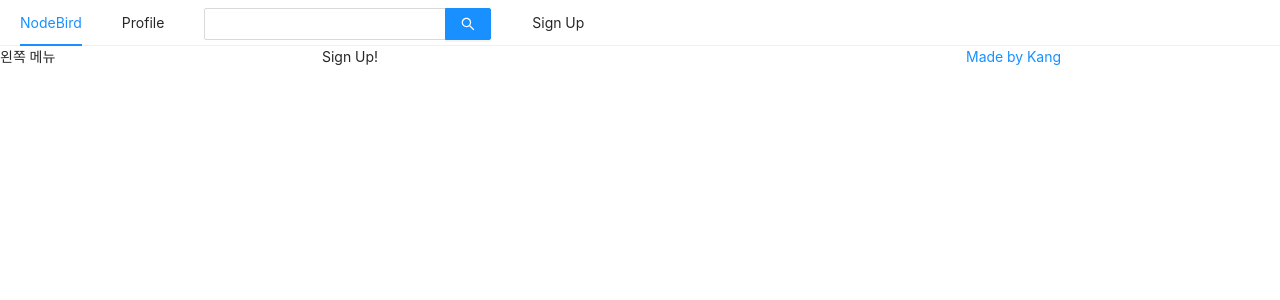
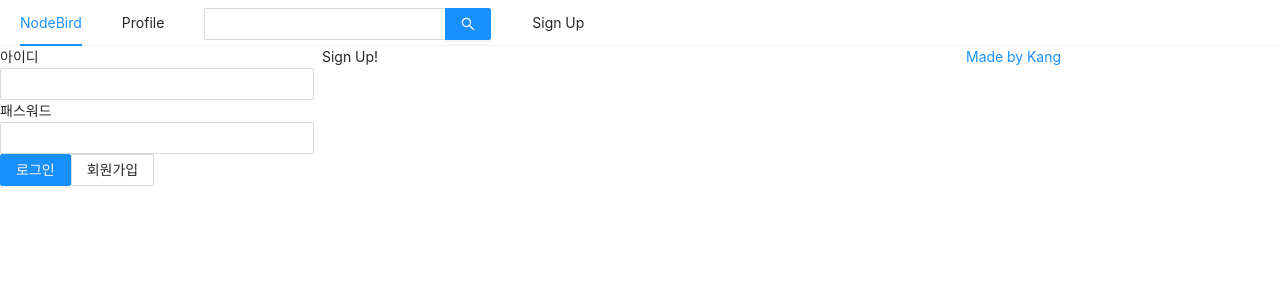
Before and after one commit to guswns951230/NodeBird-React, a Next.js app in the folder front/: page /signup in a window 1280 px wide. Shown: the top 300 px of the page. Built offline with nearby package versions, Linux system fonts and the light colour scheme.

Commit message:
Login Form 만들기

```diff
--- a/front/components/AppLayout.js
+++ b/front/components/AppLayout.js
@@ -1,8 +1,13 @@
+import React, { useState } from 'react';
 import PropTypes from 'prop-types';
 import Link from 'next/link';
 import { Menu, Input, Row, Col } from 'antd';
 
+import UserProfile from '../components/UserProfile';
+import LoginForm from '../components/LoginForm';
+
 const AppLayout = ({ children }) => {
+  const [isLoggedIn, setIsloggedIn] = useState(false);
   return (
     <div>
       <Menu mode="horizontal">
@@ -24,7 +29,7 @@
       </Menu>
       <Row gutter={8}>
         <Col xs={24} md={6}>
-          왼쪽 메뉴
+          {isLoggedIn ? <UserProfile /> : <LoginForm />}
         </Col>
         <Col xs={24} md={12}>
           {children}
--- /dev/null
+++ b/front/components/LoginForm.js
@@ -0,0 +1,45 @@
+import { useState, useCallback } from 'react';
+import { Form, Input, Button } from 'antd';
+import Link from 'next/link';
+
+const LoginForm = () => {
+  const [id, setId] = useState('');
+  const [password, setPassword] = useState('');
+
+  const onChangeId = useCallback((e) => {
+    setId(e.target.value);
+  }, []);
+
+  const onChangePassword = useCallback((e) => {
+    setPassword(e.target.value);
+  }, []);
+
+  return (
+    <Form>
+      <div>
+        <label htmlForm="user-id">아이디</label>
+        <br />
+        <Input name="user-id" value={id} onChange={onChangeId} required />
+      </div>
+      <div>
+        <label htmlForm="user-id">패스워드</label>
+        <br />
+        <Input name="user-password"
+          type="password"
+          value={password}
+          onChange={onChangePassword}
+          required
+        />
+      </div>
+      <div>
+        <Button type="primary" htmlType="submit" loading={false}>로그인</Button>
+        <Link href="/signup"><a><Button>회원가입</Button></a></Link>
+      </div>
+      <div>
+
+      </div>
+    </Form>
+  );
+}
+
+export default LoginForm;
--- /dev/null
+++ b/front/components/UserProfile.js
@@ -0,0 +1,5 @@
+const UserProfile = () => {
+
+}
+
+export default UserProfile;
```
